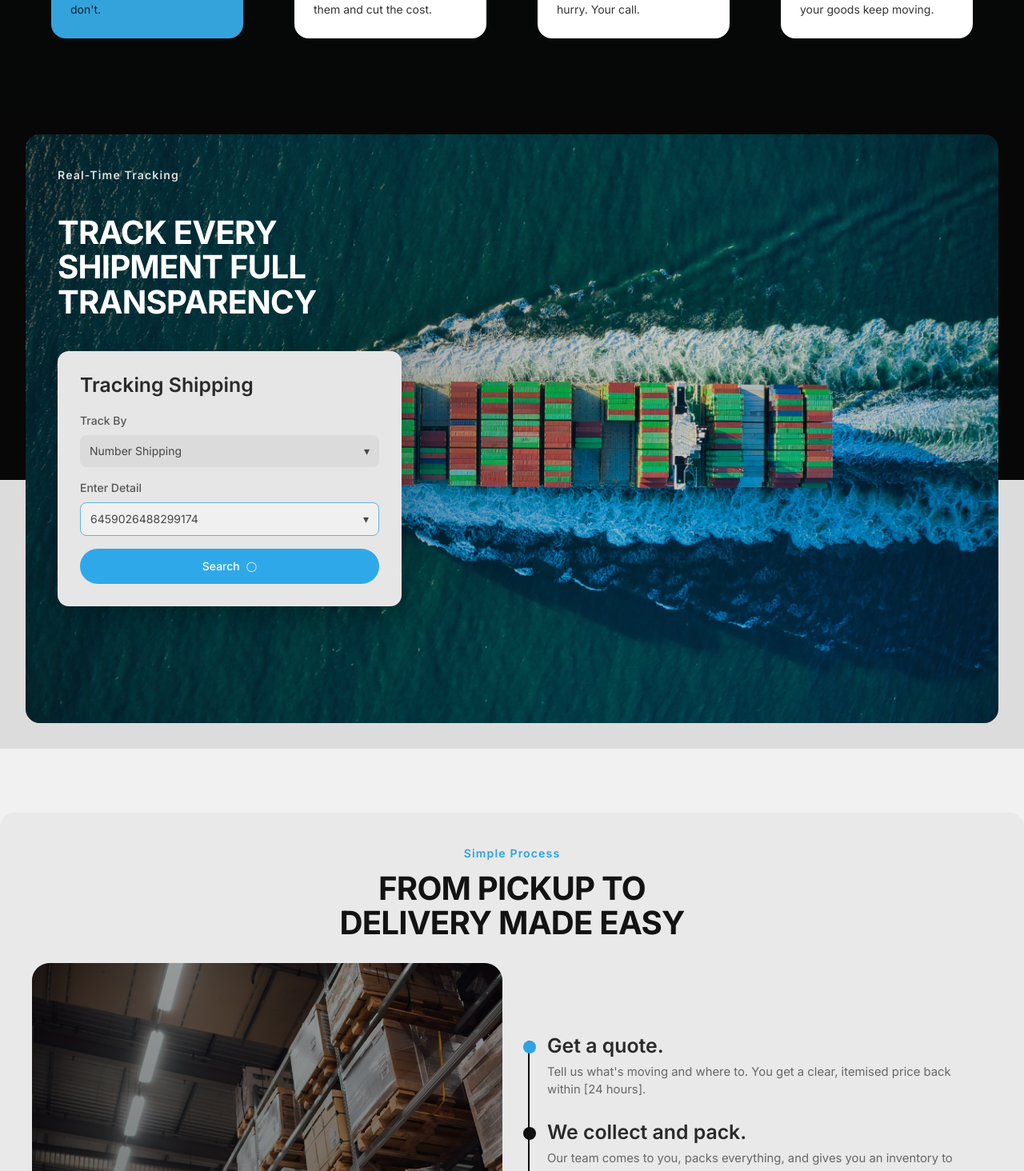
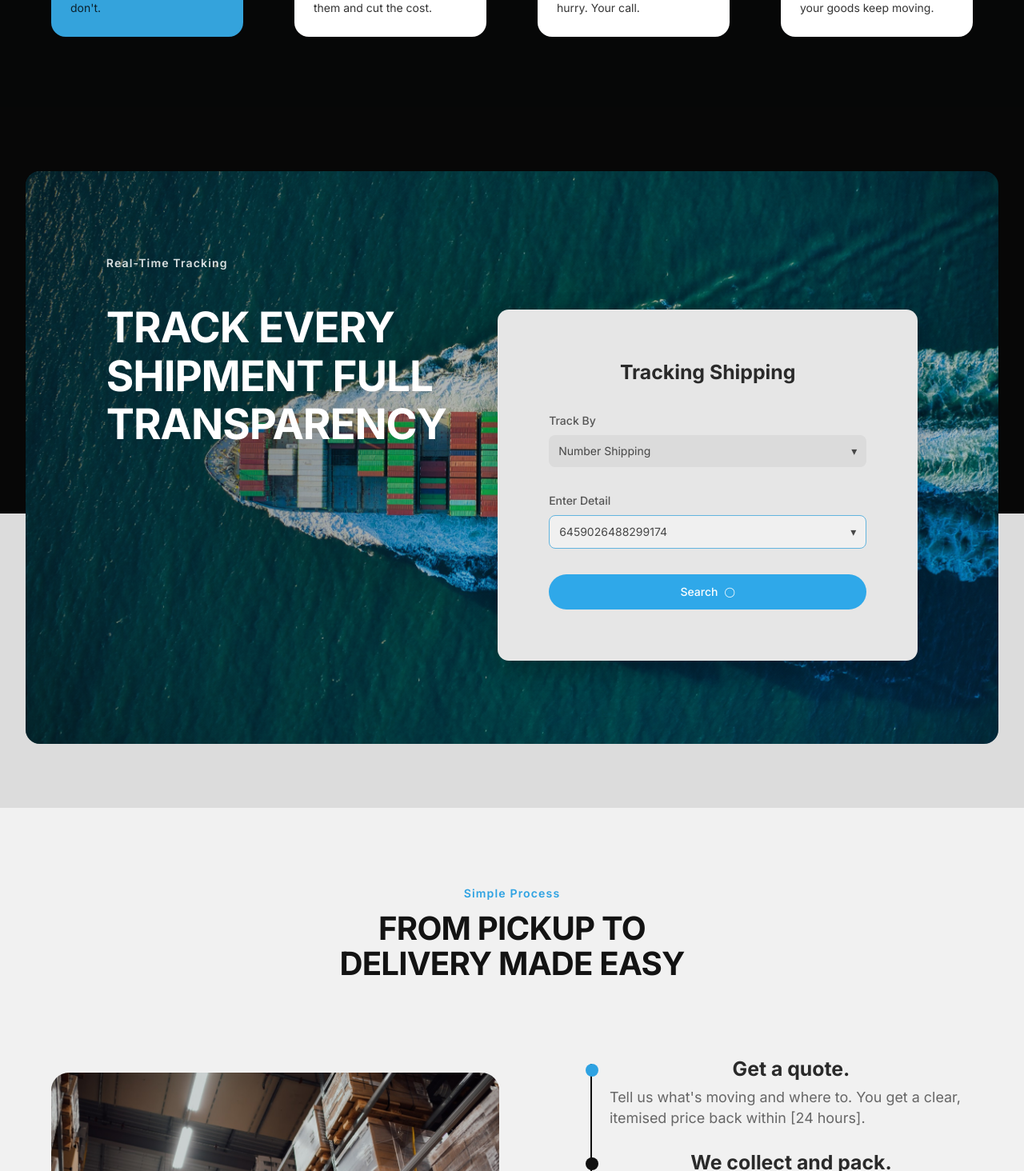
Before and after one commit to KaltechCode/bliss-logistic, a Next.js app: page / in a window 1280 px wide. Shown: the part 2264-3728 px from the top of the page at 80% size. Built offline with nearby package versions, Linux system fonts and the light colour scheme.

Commit message:
responsiveness

```diff
--- a/src/app/globals.css
+++ b/src/app/globals.css
@@ -70,10 +70,24 @@ body {
   font-weight: 700;
   letter-spacing: -0.02em;
 }
+.big-section-title {
+  font-size: clamp(1.8rem, 1.7rem + 2vw, 5.5rem);
+  line-height: 1.15;
+  font-weight: 700;
+  letter-spacing: -0.02em;
+  /* @media screen and (max-height: 480px) and (max-width: 960px) and (orientation: landscape) {
+    font-size: clamp(1.3rem, 1.2rem + 1.5vw, 3.5rem);
+  } */
+}
 .k-card-title {
   font-size: clamp(1.1rem, 0.95rem + 0.75vw, 1.75rem);
   line-height: 1.18;
-  font-weight: 600;
+  font-weight: 700;
+  text-align: center;
+  width: 100%;
+  @media screen and (min-width: 1024) {
+    font-size: clamp(1.1rem, 0.95rem + 0.5vw, 1.5rem);
+  }
 }
 
 .k-body-lg {
@@ -82,6 +96,9 @@ body {
 }
 
 .k-body-sm {
-  font-size: clamp(0.86rem, 0.8rem + 0.16vw, 0.96rem);
+  font-size: clamp(0.86rem, 0.8rem + 0.4vw, 1.25rem);
   line-height: 1.45;
+  @media screen and (min-width: 1024) {
+    font-size: clamp(0.86rem, 0.8rem + 0.25vw, 1.5rem);
+  }
 }
--- a/src/components/large/FouthSection.tsx
+++ b/src/components/large/FouthSection.tsx
@@ -1,38 +1,34 @@
 export default function FouthSection() {
   return (
-    <section className="h-screen w-full ">
-      <div className="relative h-full w-full overflow-hidden bg-[#dcdcdc]">
-        <div className="absolute inset-x-0 top-0 h-[58%] bg-[#070707]" />
+    <section className="h-auto w-full">
+      <div className="relative h-full w-full overflow-hidden bg-[#dcdcdc]  py-16 lg:py-16 xl:py-20">
+        <div className="absolute inset-x-0 top-0 h-[58%] bg-[#070707]"></div>
 
-        <div className="relative z-10 h-full w-full p-4 sm:p-6 md:p-8">
+        <div className="relative z-10 h-full w-[95%] mx-auto">
           <div
-            className="relative h-full w-full overflow-hidden rounded-[18px] bg-cover bg-center bg-no-repeat"
+            className="relative h-full w-full overflow-hidden rounded-[18px] bg-cover bg-center bg-no-repeat py-10 xl:py-16"
             style={{
               backgroundImage: "url('/images/contact-bg.jpg')",
               backgroundPosition: "center 42%",
             }}
           >
-            <div className="absolute inset-0 bg-[linear-gradient(105deg,rgba(6,20,31,0.62)_0%,rgba(6,20,31,0.38)_33%,rgba(6,20,31,0.20)_62%,rgba(6,20,31,0.3)_100%)]" />
+            <div className="absolute inset-0 bg-[linear-gradient(105deg,rgba(6,20,31,0.62)_0%,rgba(6,20,31,0.38)_33%,rgba(6,20,31,0.20)_62%,rgba(6,20,31,0.3)_100%)] " />
 
-            <div className="relative z-10 flex h-full flex-col p-5 sm:p-7 md:p-10">
+            <div className="relative z-10 flex h-full flex-col p-5 sm:p-7 md:p-10 lg:w-[95%] xl:w-[90%] mx-auto">
+              <p className="k-eyebrow text-white/85">Real-Time Tracking</p>
+
+              <div className="flex flex-col lg:flex-row lg:gap-16 lg:justify-between">
                 <div>
-                <p className="k-eyebrow text-white/85">
-                  Real-Time Tracking
-                </p>
-                <h2 className="k-section-title mt-10 max-w-[660px] text-white">
+                  <h2 className="big-section-title  mt-10 max-w-[660px] text-white">
                     TRACK EVERY
                     <br />
-                  SHIPMENT FULL
-                  <br />
-                  TRANSPARENCY
+                    SHIPMENT FULL <br /> TRANSPARENCY
                   </h2>
                 </div>
 
-              <div className="mt-12 w-full max-w-[430px] rounded-[14px] bg-[#e6e6e6] p-5 text-[#2a2a2a] shadow-[0_14px_34px_rgba(0,0,0,0.26)] sm:mt-8 md:mt-10 md:p-7">
-                <h3 className="k-card-title">
-                  Tracking Shipping
-                </h3>
-
+                <div className="mt-12 w-full flex flex-col gap-4 max-w-[430px] md:max-w-[600px] lg:max-w-[576px] rounded-[14px] bg-[#e6e6e6] p-5 text-[#2a2a2a] shadow-[0_14px_34px_rgba(0,0,0,0.26)] px-8 py-8 self-center lg:py-16 lg:px-16">
+                  <h3 className="k-card-title">Tracking Shipping</h3>
+                  <div className="">
                     <label className="mt-5 block text-sm font-medium text-[#555]">
                       Track By
                     </label>
@@ -40,13 +36,16 @@ export default function FouthSection() {
                       <span>Number Shipping</span>
                       <span>&#9662;</span>
                     </div>
+                  </div>
 
+                  <div className="">
                     <label className="mt-4 block text-sm font-medium text-[#555]">
                       Enter Detail
                     </label>
                     <div className="mt-2 flex items-center justify-between rounded-[8px] border border-[#62b4de] bg-[#f0f0f0] px-3 py-2.5 text-sm text-[#474747]">
                       <span>6459026488299174</span>
                       <span>&#9662;</span>
+                    </div>
                   </div>
 
                   <button className="mt-4 inline-flex w-full items-center justify-center gap-2 rounded-full bg-[#2fa8e9] px-6 py-3 text-sm font-medium text-white transition hover:bg-[#2798d4]">
@@ -58,6 +57,7 @@ export default function FouthSection() {
             </div>
           </div>
         </div>
+      </div>
     </section>
   );
 }
--- a/src/components/large/NineSection.tsx
+++ b/src/components/large/NineSection.tsx
@@ -21,7 +21,7 @@ export default function NineSection() {
           </div>
 
           <div>
-            <h3 className="k-card-title text-white">Services</h3>
+            <h3 className="k-card-title text-white text-left!">Services</h3>
             <ul className="k-body-sm mt-3 space-y-2 text-white/85">
               <li>Freight Forwarding</li>
               <li>Warehousing</li>
@@ -31,7 +31,7 @@ export default function NineSection() {
           </div>
 
           <div>
-            <h3 className="k-card-title text-white">Company</h3>
+            <h3 className="k-card-title text-white text-left!">Company</h3>
             <ul className="k-body-sm mt-3 space-y-2 text-white/85">
               <li>About Us</li>
               <li>Careers</li>
@@ -41,7 +41,7 @@ export default function NineSection() {
           </div>
 
           <div>
-            <h3 className="k-card-title text-white">Support</h3>
+            <h3 className="k-card-title text-white text-left!">Support</h3>
             <ul className="k-body-sm mt-3 space-y-2 text-white/85">
               <li>Help Center</li>
               <li>FAQs</li>
--- a/src/components/large/SectionFive.tsx
+++ b/src/components/large/SectionFive.tsx
@@ -1,7 +1,10 @@
+"use client";
+import Link from "next/link";
+
 export default function SectionFive() {
   return (
-    <section className="h-auto md:h-screen w-full py-[10vh]">
-      <div className="h-full w-full rounded-[18px] bg-[#e9e9e9] px-4 py-6 sm:px-6 sm:py-8 md:px-10 md:py-10">
+    <section className="h-auto lg:h-auto w-full">
+      <div className="h-full w-[90%] rounded-[18px] py-16 md:py-24 lg:py-24 mx-auto">
         <div className="flex h-full flex-col">
           <div className="text-center">
             <p className="k-eyebrow text-[#2ea2e2]">Simple Process</p>
@@ -12,9 +15,9 @@ export default function SectionFive() {
             </h2>
           </div>
 
-          <div className="mt-7 grid flex-1 gap-6 lg:grid-cols-12 lg:items-center">
-            <div className="lg:col-span-6">
-              <div className="relative h-[320px] overflow-hidden rounded-[22px] sm:h-[390px] md:h-[460px] lg:h-[500px]">
+          <div className="mt-7 grid flex-1 gap-6 lg:grid-cols-16 lg:gap-x-8 lg:items-center lg:mt-24">
+            <div className="lg:col-span-8">
+              <div className="relative h-[320px] overflow-hidden rounded-[22px] rounded-br-none sm:h-[390px] md:h-[400px] lg:h-[400px]">
                 <div
                   className="h-full w-full bg-cover bg-center bg-no-repeat"
                   style={{
@@ -22,43 +25,46 @@ export default function SectionFive() {
                     backgroundPosition: "center 70%",
                   }}
                 />
-                <div className="absolute inset-0 bg-[linear-gradient(180deg,rgba(10,10,10,0.28)_0%,rgba(10,10,10,0.5)_100%)]" />
-                <button className="absolute bottom-0 right-0 rounded-tl-[18px] bg-[#2ea2e2] px-6 py-3 text-sm font-medium text-white">
+                <div className="absolute bg-[linear-gradient(180deg,rgba(10,10,10,0.28)_0%,rgba(10,10,10,0.5)_100%)] border-0" />
+                <Link
+                  href={"/booking"}
+                  className="absolute bottom-0 right-0 rounded-tl-[18px] bg-white px-6 py-5 text-sm font-medium text-black"
+                >
                   Book Your Shipment
-                </button>
+                </Link>
               </div>
             </div>
 
-            <div className="lg:col-span-6 mt-10">
-              <div className="relative pl-8">
+            <div className="lg:col-span-7 lg:col-start-10 mt-16 lg:mt-0 md:max-w-4xl mmd:max-w-[350px]  lg:max-w-[550px] ">
+              <div className="relative pl-8 ">
                 <div className="absolute bottom-2 left-2 top-2 w-[2px] bg-[#101010]" />
 
                 <div className="relative pb-7">
                   <span className="absolute -left-[30px] top-2 h-4 w-4 rounded-full bg-[#2ea2e2]" />
                   <h3 className="k-card-title text-[#2a2a2a]">Get a quote.</h3>
-                  <p className="k-body-sm mt-2 max-w-[540px] text-[#666]">
+                  <p className="k-body-sm mt-2 text-[#666]">
                     Tell us what's moving and where to. You get a clear,
                     itemised price back within [24 hours].
                   </p>
                 </div>
 
-                <div className="relative pb-7">
+                <div className="relative pb-10">
                   <span className="absolute -left-[30px] top-2 h-4 w-4 rounded-full bg-[#101010]" />
                   <h3 className="k-card-title text-[#2a2a2a]">
                     We collect and pack.
                   </h3>
-                  <p className="k-body-sm mt-2 max-w-[560px] text-[#666]">
+                  <p className="k-body-sm mt-2 text-[#666]">
                     Our team comes to you, packs everything, and gives you an
                     inventory to check.
                   </p>
                 </div>
 
-                <div className="relative pb-7">
+                <div className="relative pb-10">
                   <span className="absolute -left-[30px] top-2 h-4 w-4 rounded-full bg-[#101010]" />
                   <h3 className="k-card-title text-[#2a2a2a]">
                     Track it in transit.
                   </h3>
-                  <p className="k-body-sm mt-2 max-w-[560px] text-[#666]">
+                  <p className="k-body-sm mt-2 text-[#666]">
                     One reference number, updated at every stage.
                   </p>
                 </div>
--- a/src/components/large/ThirdSection.tsx
+++ b/src/components/large/ThirdSection.tsx
@@ -3,7 +3,7 @@ import { homeServices, IService } from "@/data/service";
 
 export default function ThirdSection() {
   return (
-    <section className="h-auto md:h-screen md-landscape:h-auto w-full">
+    <section className="h-auto lg:h-auto  md-landscape:h-auto w-full">
       <div className="h-full w-full bg-[#060707] text-white py-10 lg:py-16">
         <div className="flex h-full w-[90%] mx-auto flex-col gap-8 md:gap-10 py-6">
           <p className="k-eyebrow text-[#2fa8eb]">Our Services</p>
```
Also changed, not shown: src/components/large/EightSection.tsx (+18 -14 lines), src/components/large/SevenSection.tsx (+8 -8 lines), src/components/large/SixSection.tsx (+17 -16 lines). Lines whose indentation alone changed are shown as unchanged.
